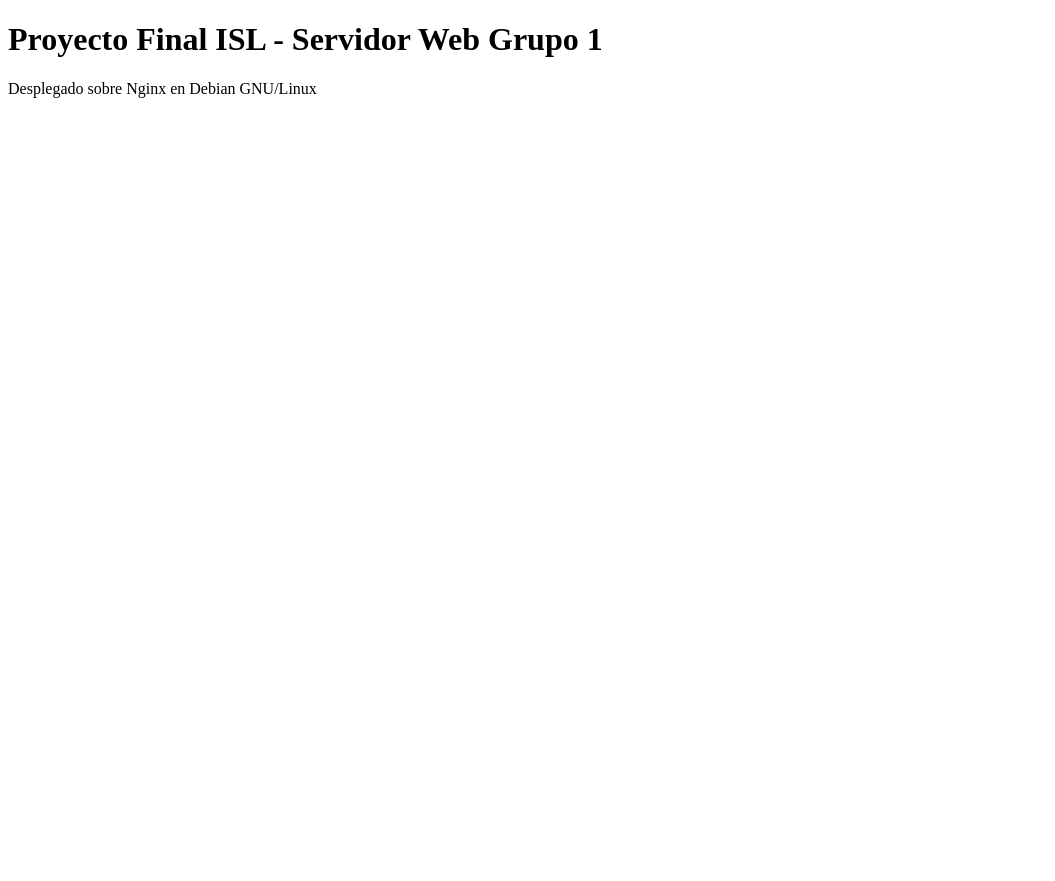
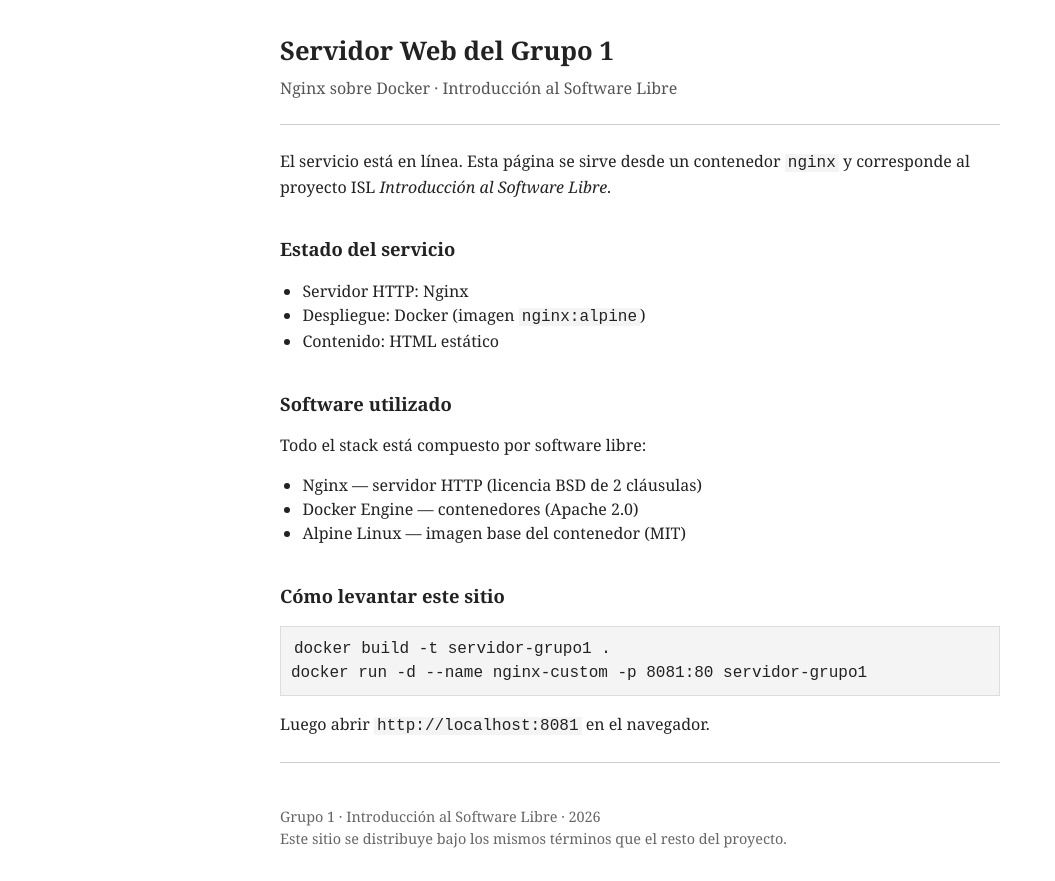
Before and after one commit to ca04073/proyecto-linux-grupo1, a plain HTML site: page web/index.html in a window 1280 px wide. Shown: the whole page, without its empty margins (0-1055 px from the left). Before the commit the page ends 800 px from the top, so only its background shows below. Drawn offline with Linux system fonts and the light colour scheme.

Commit message:
fix(integrante3): actualizar index.html con el contenido final

```diff
--- a/web/index.html
+++ b/web/index.html
@@ -3,9 +3,65 @@
 <head>
     <meta charset="UTF-8">
     <title>Servidor Web - Grupo 1</title>
+    <style>
+        body {
+            font-family: Georgia, "Times New Roman", serif;
+            color: #222;
+            background: #fff;
+            max-width: 720px;
+            margin: 2em auto;
+            padding: 0 1em;
+            line-height: 1.5;
+        }
+        h1 { font-size: 1.6em; margin-bottom: 0.2em; }
+        h2 { font-size: 1.15em; margin-top: 2em; }
+        .sub { color: #555; margin-top: 0; }
+        hr { border: 0; border-top: 1px solid #ccc; margin: 1.5em 0; }
+        code, pre {
+            font-family: "Courier New", Courier, monospace;
+            background: #f4f4f4;
+        }
+        code { padding: 0 3px; }
+        pre { padding: 10px; border: 1px solid #ddd; overflow-x: auto; }
+        a { color: #0645ad; text-decoration: underline; }
+        a:visited { color: #0b0080; }
+        ul { padding-left: 1.4em; }
+        footer { color: #666; font-size: 0.9em; margin-top: 3em; }
+    </style>
 </head>
 <body>
-    <h1>Proyecto Final ISL - Servidor Web Grupo 1</h1>
-    <p>Desplegado sobre Nginx en Debian GNU/Linux</p>
+    <h1>Servidor Web del Grupo 1</h1>
+    <p class="sub">Nginx sobre Docker &middot; Introducción al Software Libre</p>
+    <hr>
+
+    <p>El servicio está en línea. Esta página se sirve desde un contenedor
+    <code>nginx</code> y corresponde al proyecto ISL
+    <em>Introducción al Software Libre</em>.</p>
+
+    <h2>Estado del servicio</h2>
+    <ul>
+        <li>Servidor HTTP: Nginx</li>
+        <li>Despliegue: Docker (imagen <code>nginx:alpine</code>)</li>
+        <li>Contenido: HTML estático</li>
+    </ul>
+
+    <h2>Software utilizado</h2>
+    <p>Todo el stack está compuesto por software libre:</p>
+    <ul>
+        <li>Nginx &mdash; servidor HTTP (licencia BSD de 2 cláusulas)</li>
+        <li>Docker Engine &mdash; contenedores (Apache 2.0)</li>
+        <li>Alpine Linux &mdash; imagen base del contenedor (MIT)</li>
+    </ul>
+
+    <h2>Cómo levantar este sitio</h2>
+<pre><code>docker build -t servidor-grupo1 .
+docker run -d --name nginx-custom -p 8081:80 servidor-grupo1</code></pre>
+    <p>Luego abrir <code>http://localhost:8081</code> en el navegador.</p>
+
+    <hr>
+    <footer>
+        Grupo 1 &middot; Introducción al Software Libre &middot; 2026<br>
+        Este sitio se distribuye bajo los mismos términos que el resto del proyecto.
+    </footer>
 </body>
 </html>
```
